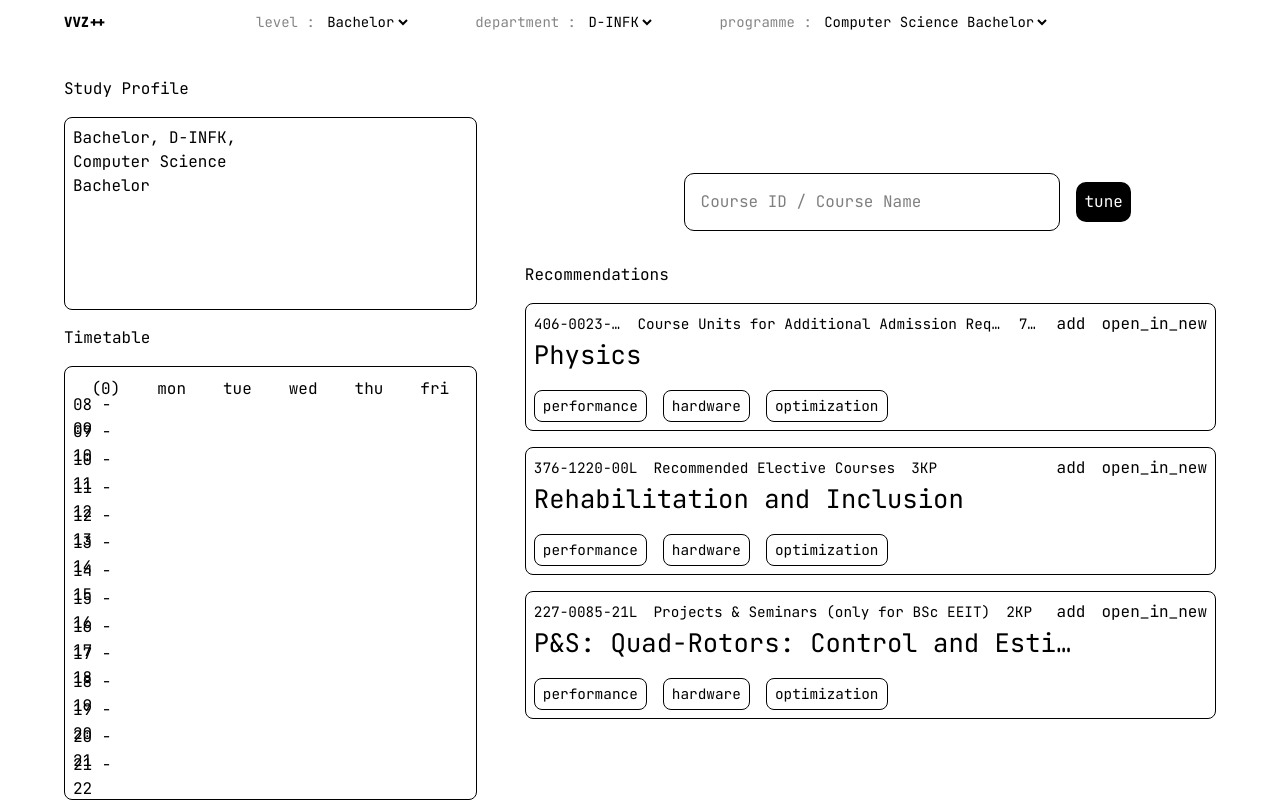
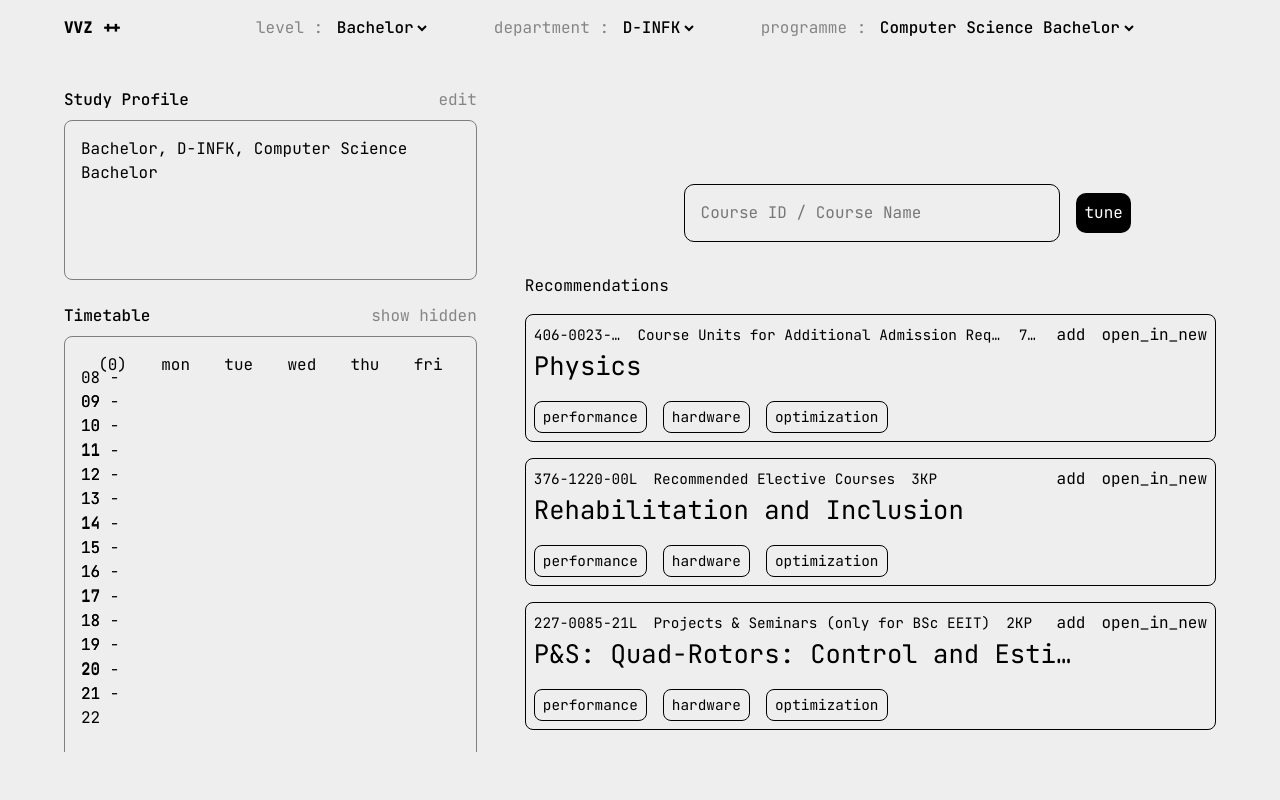
Before and after one commit to srpnt3/slopvauzet, a React (Vite) app in the folder frontend/: page / in a window 1280 px wide. Built offline with nearby package versions, Linux system fonts and the light colour scheme.

Commit message:
designing left column

```diff
--- a/frontend/src/App.tsx
+++ b/frontend/src/App.tsx
@@ -7,6 +7,7 @@ import CoursePopup from "./components/CoursePopup";
 import Timetable from "./components/Timetable";
 import { getCurrentCourses } from "./util/courses";
 import { cn } from "./util/cn.ts";
+import Section from "./components/Section.tsx";
 
 function App() {
 	const [courses, setCourses] = useState<Course[]>([]);
@@ -26,16 +27,18 @@ function App() {
 	}, [coursesChanged]);
 
 	return (
-    <div className={cn("flex flex-col app px-16 gap-8")}>
+		<div className={cn("flex flex-col app px-16 gap-8 pb-12")}>
 			<Navbar level={level} setLevel={setLevel} department={department} setDepartment={setDepartment} programme={programme} setProgramme={setProgramme}></Navbar>
-      {!coursePopup && <main className="main">
-        <div className="infoColumn">
-          <div className="title">Study Profile</div>
+			{!coursePopup && <main className="main w-full h-full min-h-0">
+				<div className="w-2/5 flex flex-col gap-6">
+					<Section title={"Study Profile"} action={"edit"} className={"w-full min-h-48"}>
 						<Studyplan info={level + ", " + department + ", " + programme}></Studyplan>
-          <div className="title">Timetable</div>
+					</Section>
+					<Section action={"show hidden"} title={"Timetable"} className={"h-full"}>
 						<Timetable courses={courses} hoveredCourse={hoveredCourse}></Timetable>
+					</Section>
 				</div>
-        <div className="searchColumn">
+				<div className="w-3/5">
 					<Search setCoursePopup={setCoursePopup} setCoursesChanged={setCoursesChanged} setHoveredCourse={setHoveredCourse}></Search>
 				</div>
 			</main>}
--- a/frontend/src/components/CoursePopup.css
+++ b/frontend/src/components/CoursePopup.css
@@ -1,8 +1,4 @@
 .coursePopup {
-	width: 100%;
-	height: calc(100dvh - 5rem); /* i hate this :( */
-	padding: 4rem;
-	padding-top: 0;
 
 	.back {
 		padding: 0.5rem;
@@ -35,7 +31,7 @@
 	}
 
 	.body {
-		height: 60%;
+		/*height: 60%;*/
 		overflow-y: auto;
 	}
 }
--- a/frontend/src/components/CoursePopup.tsx
+++ b/frontend/src/components/CoursePopup.tsx
@@ -4,7 +4,7 @@ import Symbol from "./Symbol";
 
 function CoursePopup({course, setCoursePopup}: {course: Course, setCoursePopup: (course: Course | undefined) => void}) {
   return (
-    <div className="coursePopup">
+    <div className="coursePopup w-full h-full min-h-0">
       <button className="back" onClick={() => setCoursePopup(undefined)}><Symbol>arrow_back</Symbol> back</button>
       <div className="title">{course.title}</div>
       <div className="info">
@@ -12,7 +12,7 @@ function CoursePopup({course, setCoursePopup}: {course: Course, setCoursePopup:
         <span className="item">{course.offered_in[0].section}</span>
         <span className="item">{course.performance_assessment[0].ects_credits}KP</span>
       </div>
-      <div className="body">
+      <div className="body overflow-y-scroll">
         {JSON.stringify(course)}
       </div>
     </div>
--- a/frontend/src/components/Navbar.tsx
+++ b/frontend/src/components/Navbar.tsx
@@ -6,23 +6,23 @@ function Navbar({level, setLevel, department, setDepartment, programme, setProgr
 	const programmes = ["Computer Science Bachelor"]
 
 	return (
-		<nav className={cn("h-14 flex flex-row items-center gap-16 justify-start w-full text-sm", level)}>
-			<span className={"font-extrabold w-32"}>VVZ++</span>
+		<nav className={cn("h-14 flex flex-row items-center gap-16 justify-start w-full text-base shrink-0", level)}>
+			<span className={"font-extrabold w-32"}>VVZ ++</span>
 			<div className="navselect">
 				<span className={"text-fg2"}>level : </span>
-				<select value={level} onChange={(e) => setLevel(e.target.value)}>
+				<select className={"font-medium"} value={level} onChange={(e) => setLevel(e.target.value)}>
 					{levels.map(s => <option value={s} key={s}>{s}</option>)}
 				</select>
 			</div>
 			<div className="m-0">
 				<span className={"text-fg2"}>department : </span>
-				<select value={department} onChange={(e) => setDepartment(e.target.value)}>
+				<select className={"font-medium"} value={department} onChange={(e) => setDepartment(e.target.value)}>
 					{departments.map(s => <option value={s} key={s}>{s}</option>)}
 				</select>
 			</div>
 			<div className="m-0">
 				<span className={"text-fg2"}>programme : </span>
-				<select value={programme} onChange={(e) => setProgramme(e.target.value)}>
+				<select className={"font-medium"} value={programme} onChange={(e) => setProgramme(e.target.value)}>
 					{programmes.map(s => <option value={s} key={s}>{s}</option>)}
 				</select>
 			</div>
--- /dev/null
+++ b/frontend/src/components/Section.tsx
@@ -0,0 +1,23 @@
+import * as React from "react";
+import { cn } from "../util/cn.ts";
+
+function Section({
+	title, children, className, action, onAction
+}: React.ComponentProps<'section'> & {
+	title?: string, action?: string, onAction?: () => void
+}) {
+
+	return (
+		<section className={cn("flex flex-col gap-2 items-start", className)}>
+			<div className={"w-full flex justify-between"}>
+				{title && <h2 className={"text-base font-medium"}>{title}</h2>}
+				{action && <button onClick={onAction} className={"text-base text-fg2"}>{action}</button>}
+			</div>
+			<div className={"border-bor border rounded-2 w-full h-full"}>
+				{children}
+			</div>
+		</section>
+	);
+}
+
+export default Section;
--- a/frontend/src/components/Studyplan.tsx
+++ b/frontend/src/components/Studyplan.tsx
@@ -2,7 +2,7 @@ import "./Studyplan.css";
 
 function Studyplan({info}: {info: string}) {
   return (
-    <div className="studyplan">
+    <div className="h-fit w-full p-4">
       <div className="column">
         <div className="info">{info}</div>
       </div>
--- a/frontend/src/components/Timetable.css
+++ b/frontend/src/components/Timetable.css
@@ -1,9 +1,6 @@
 .timetable {
 	width: 100%;
 	height: 60%;
-	padding: 0.5rem;
-	border: solid 1px;
-	border-radius: 8px;
 	display: flex;
 	flex-direction: row;
 	flex-wrap: wrap;
--- a/frontend/src/components/Timetable.tsx
+++ b/frontend/src/components/Timetable.tsx
@@ -2,15 +2,15 @@ import type { JSX } from "react";
 import type { Course } from "./Search";
 import "./Timetable.css";
 
-function Timetable({courses, hoveredCourse}: {courses: Course[], hoveredCourse: Course | undefined}) {
+function Timetable({courses, hoveredCourse}: { courses: Course[], hoveredCourse: Course | undefined }) {
 
 	const renderTimetable = () => {
-    let debug = "(" + courses.length + ") " + (hoveredCourse?.course_id ?? "");
-    let cells: JSX.Element[] = [];
+		const debug = "(" + courses.length + ") " + (hoveredCourse?.course_id ?? "");
+		const cells: JSX.Element[] = [];
 		[debug, "mon", "tue", "wed", "thu", "fri"].map(d => cells.push(<div className="cell day" key={d}>{d}</div>));
-    for (let h=8; h<22; h++) {
-      cells.push(<div className="cell time" key={h}>{h.toString().padStart(2, "0")} - {(h+1).toString().padStart(2, "0")}</div>)
-      for (let i=0; i<5; i++) {
+		for (let h = 8; h < 22; h++) {
+			cells.push(<div className="cell time" key={h}>{h.toString().padStart(2, "0")} - {(h + 1).toString().padStart(2, "0")}</div>)
+			for (let i = 0; i < 5; i++) {
 				cells.push(<div className="cell" key={h + "" + i}></div>);
 			}
 		}
@@ -19,7 +19,7 @@ function Timetable({courses, hoveredCourse}: {courses: Course[], hoveredCourse:
 	}
 
 	return (
-    <div className="timetable">
+		<div className="timetable h-full p-4">
 			{renderTimetable()}
 		</div>
 	);
--- a/frontend/src/index.css
+++ b/frontend/src/index.css
@@ -88,6 +88,8 @@
 	text-rendering: optimizeLegibility;
 	-webkit-font-smoothing: antialiased;
 	-moz-osx-font-smoothing: grayscale;
+
+	background-color: var(--color-bg1);
 }
 
 body {
```
Lines whose indentation alone changed are shown as unchanged.
